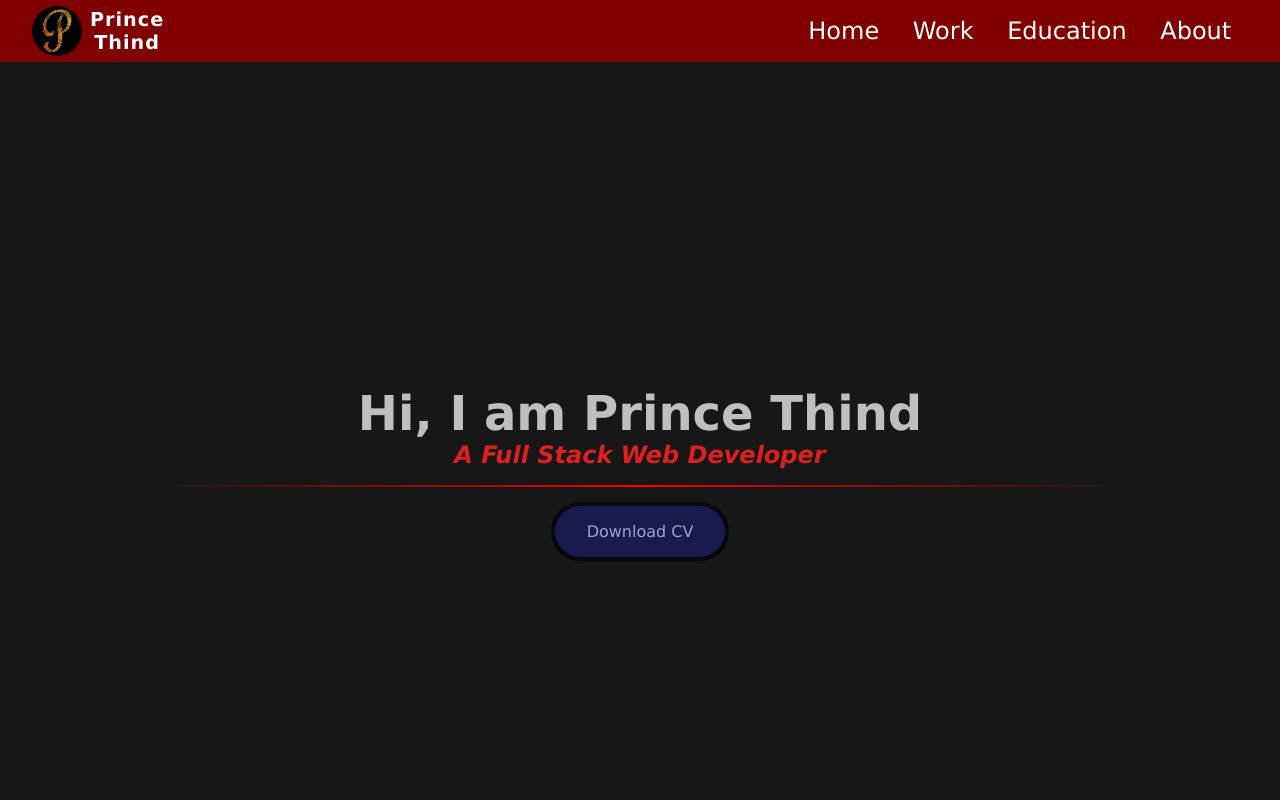
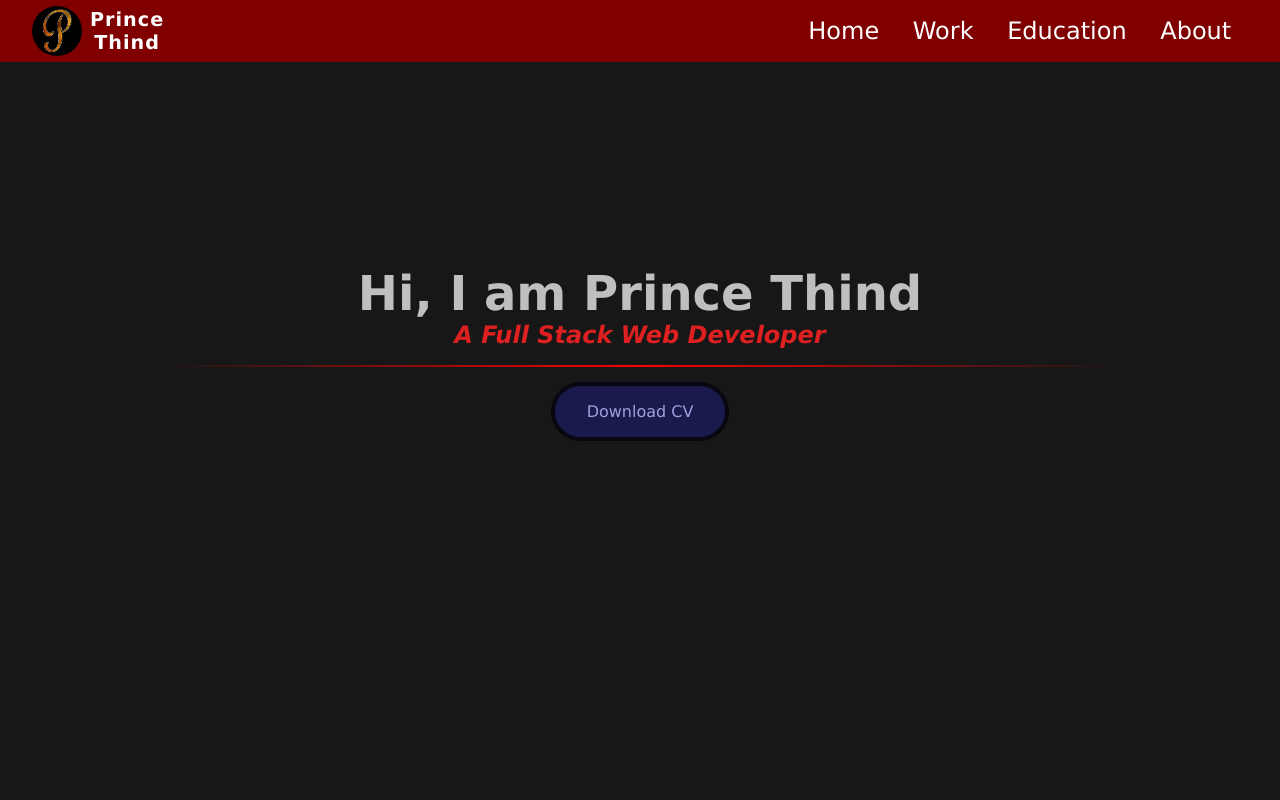
Before and after one commit to prince-thind/prince-thind.github.io, a Next.js app: page / in a window 1280 px wide. Shown: the top 800 px of the page. Built offline with nearby package versions, Linux system fonts and the light colour scheme.

Commit message:
update z index for navbar

```diff
--- a/styles/Header.module.scss
+++ b/styles/Header.module.scss
@@ -11,6 +11,7 @@
   position: fixed;
   width: 100%;
   box-sizing: border-box;
+  z-index: 2;
 
   ul {
     display: flex;
--- a/styles/Home.module.scss
+++ b/styles/Home.module.scss
@@ -2,13 +2,15 @@
 @use "./mixins";
 
 .intro {
-  // --screen:50vh;
-  // margin: var(--screen) 0;
-  min-height: 100vh;
+
+  min-height: calc(100vh - 5rem);
   display: flex;
   justify-content: center;
   align-items: center;
   flex-direction: column;
+  // margin-top: 5rem;
+  position: relative;
+  bottom:5rem;
 
   h1 {
     font-size: 3rem;
--- a/styles/globals.scss
+++ b/styles/globals.scss
@@ -22,7 +22,7 @@ main {
   display: flex;
   flex-direction: column;
   margin-top: 5rem;
-  z-index: -1;
+  // z-index: 1;
 }
 
 .main-footer{
```
Also changed, not shown: 1 other file (tests, documents, lock files or other folders).
